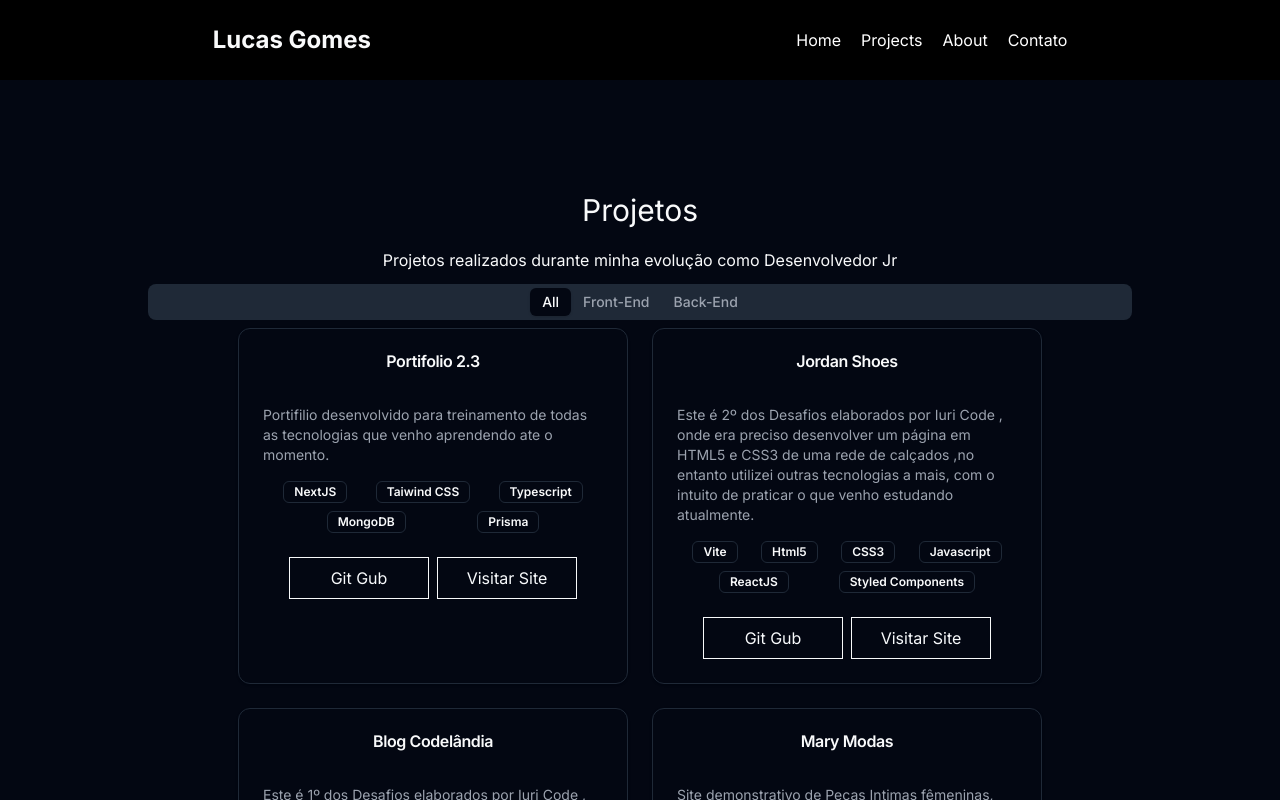
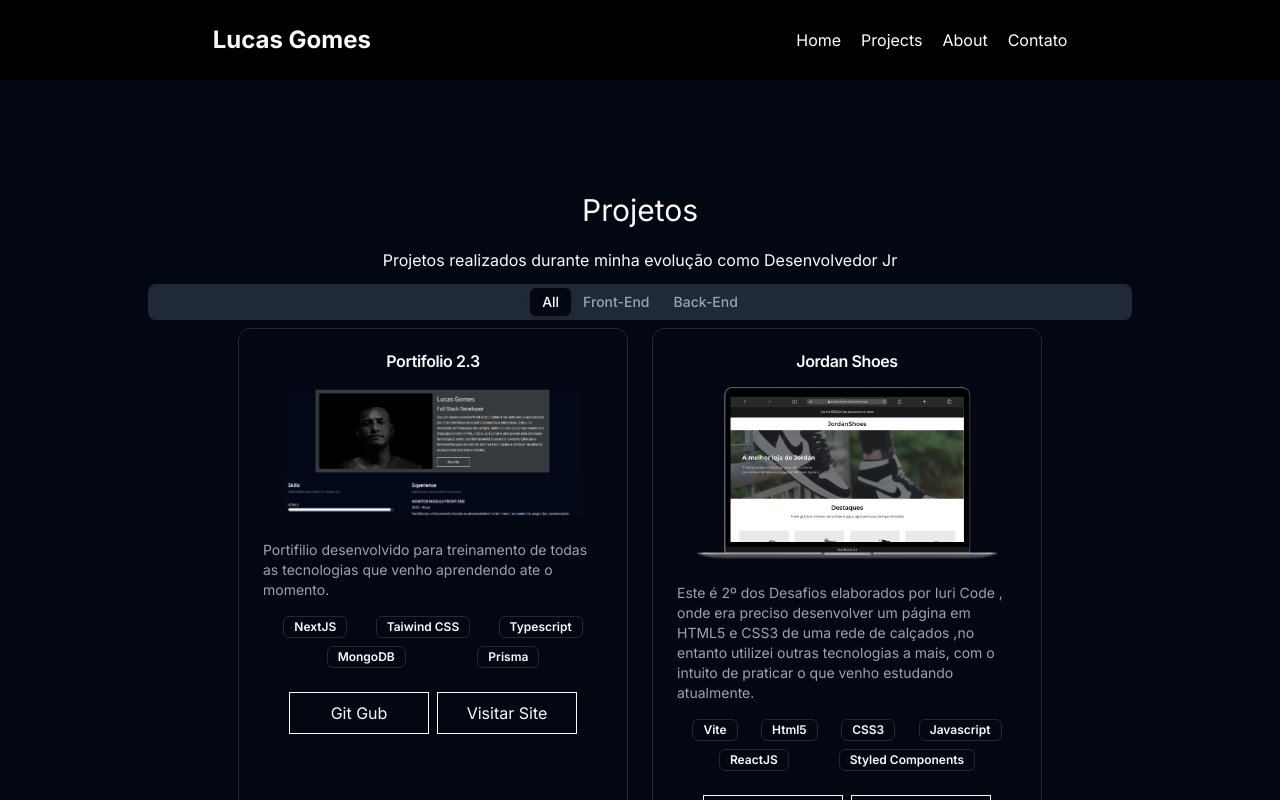
Before and after one commit to llucasgomes/llucasgomes.dev, a Next.js app: page /projects in a window 1280 px wide. Shown: the top 800 px of the page. Built offline with nearby package versions, Linux system fonts and the light colour scheme.

Commit message:
:sparkles: chore: Add again images

```diff
--- a/src/components/CardProject.tsx
+++ b/src/components/CardProject.tsx
@@ -1,4 +1,5 @@
 import { PropsProject } from '@/@types'
+import Image from 'next/image'
 import Link from 'next/link'
 import { Badge } from './ui/badge'
 import {
@@ -15,14 +16,14 @@ export default function CardProject({ project }: PropsProject) {
     <Card className="flex h-auto w-full  max-w-[390px]  flex-col items-center">
       <CardHeader>
         <CardTitle className="mb-3 text-center">{project.name}</CardTitle>
-        {/* {project.image && (
+        {project.image && (
           <Image
             src={project.image}
             alt={`Imagem ddo projeto ${project.name}`}
             width={300}
             height={200}
           />
-        )} */}
+        )}
       </CardHeader>
       <CardContent className="flex w-full  flex-col items-center justify-center gap-4">
         <CardDescription>{project.description}</CardDescription>
```
